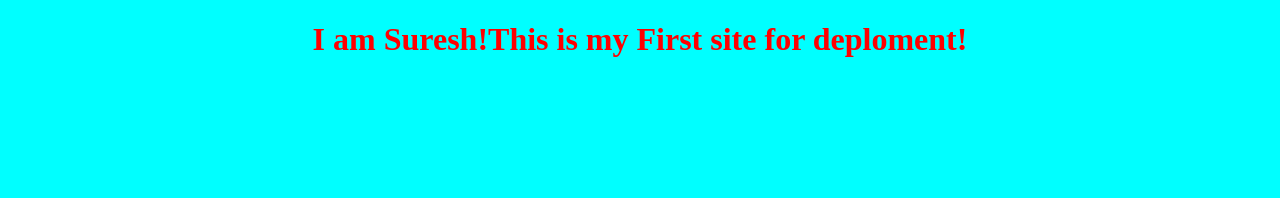
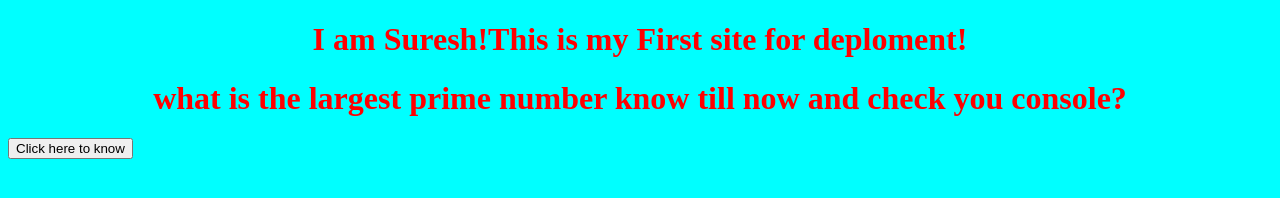
Before and after one commit to YOURSURESHNAIK/My-First-website, a website: page index.html in a window 1280 px wide. Drawn offline with Linux system fonts and the light colour scheme.

Commit message:
Added a button

```diff
--- a/index.html
+++ b/index.html
@@ -6,8 +6,17 @@
     <meta name="viewport" content="width=device-width, initial-scale=1.0">
     <title>Document</title>
     <link rel="stylesheet" href="style.css">
+    <link href="index.js">
 </head>
 <body>
-    <h1>I am Suresh!This is my First site for deploment!</h1>
+    <h1> I am Suresh!This is my First site for deploment!</h1>
+    <h1> what is the largest prime number know till now and check you console?</h1>
+    <button onclick="tellPrime()" >Click here to know</button>
 </body>
+<script>
+    function tellPrime(){
+        console.log("The largest prime number is 2 power 82589983 -1")
+
+    }
+</script>
 </html>
```
